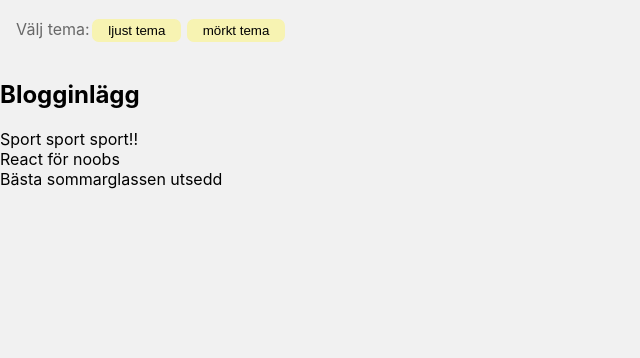
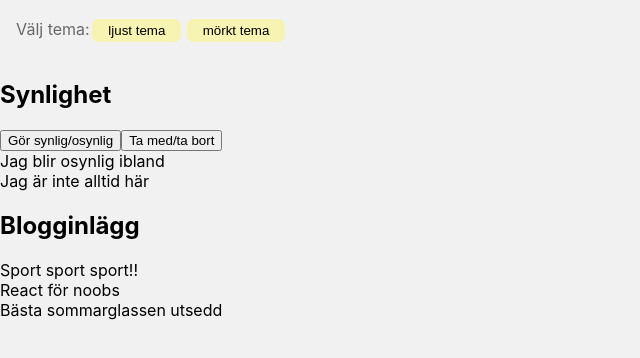
Before and after one commit to iths-feu21g-fullstack/05-react-intro, a React (Vite) app: page / in a window 1280 px wide. Shown: the top 358 px of the page, without its empty margins (0-640 px from the left). Built offline with nearby package versions, Linux system fonts and the light colour scheme.

Commit message:
Conditional rendering, synlig ibland

```diff
--- a/src/App.tsx
+++ b/src/App.tsx
@@ -2,11 +2,13 @@ import { useState } from 'react'
 import './App.css'
 import Theme from './components/Theme'
 import Blogger from './components/blog/Blogger'
+import Visibility from './components/conditional/Visibility'
 
 // App-komponenten är "root" (parent) till alla andra komponenter
 const App = () => (
 	<div className="app">
 		<Theme />
+		<Visibility />
 		<Blogger />
 	</div>
 )
--- /dev/null
+++ b/src/components/conditional/Visibility.tsx
@@ -0,0 +1,36 @@
+import { useState } from 'react'
+
+const Visibility = () => {
+	const [isVisible, setIsVisible] = useState<boolean>(true)
+	const [doesExist, setDoesExist] = useState<boolean>(true)
+
+	/* Alternativ 1
+	let maybe = null   <- computed property
+	if( doesExist ) { maybe = <div> Jag är inte alltid här </div>; }
+	JSX: {maybe}
+
+	Alternativ 2, JSX
+	{doesExist ? <div> Jag är inte alltid här </div> : null }
+
+	Alternativ 3, JSX
+	{doesExist && <div> Jag är inte alltid här </div> }
+	*/
+
+	let visibleCss = isVisible ? 'block' : 'none'
+
+	return (
+		<div>
+			<h2>Synlighet</h2>
+			<div>
+				<button onClick={() => setIsVisible(!isVisible)}> Gör synlig/osynlig </button>
+				<button onClick={() => setDoesExist(!doesExist)}> Ta med/ta bort </button>
+			</div>
+
+			<div style={ { display: visibleCss } }> Jag blir osynlig ibland </div>
+
+			{doesExist ? <div> Jag är inte alltid här </div> : null }
+		</div>
+	)
+}
+
+export default Visibility
```
